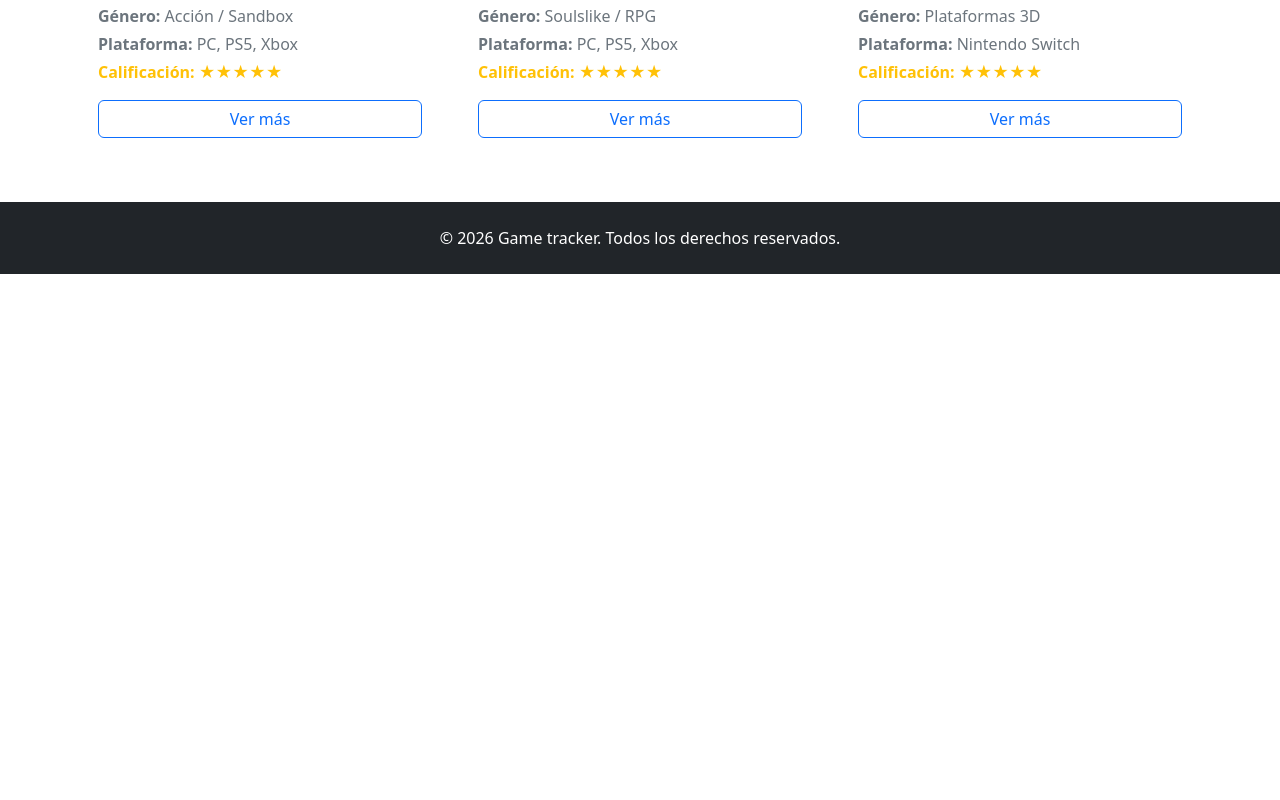
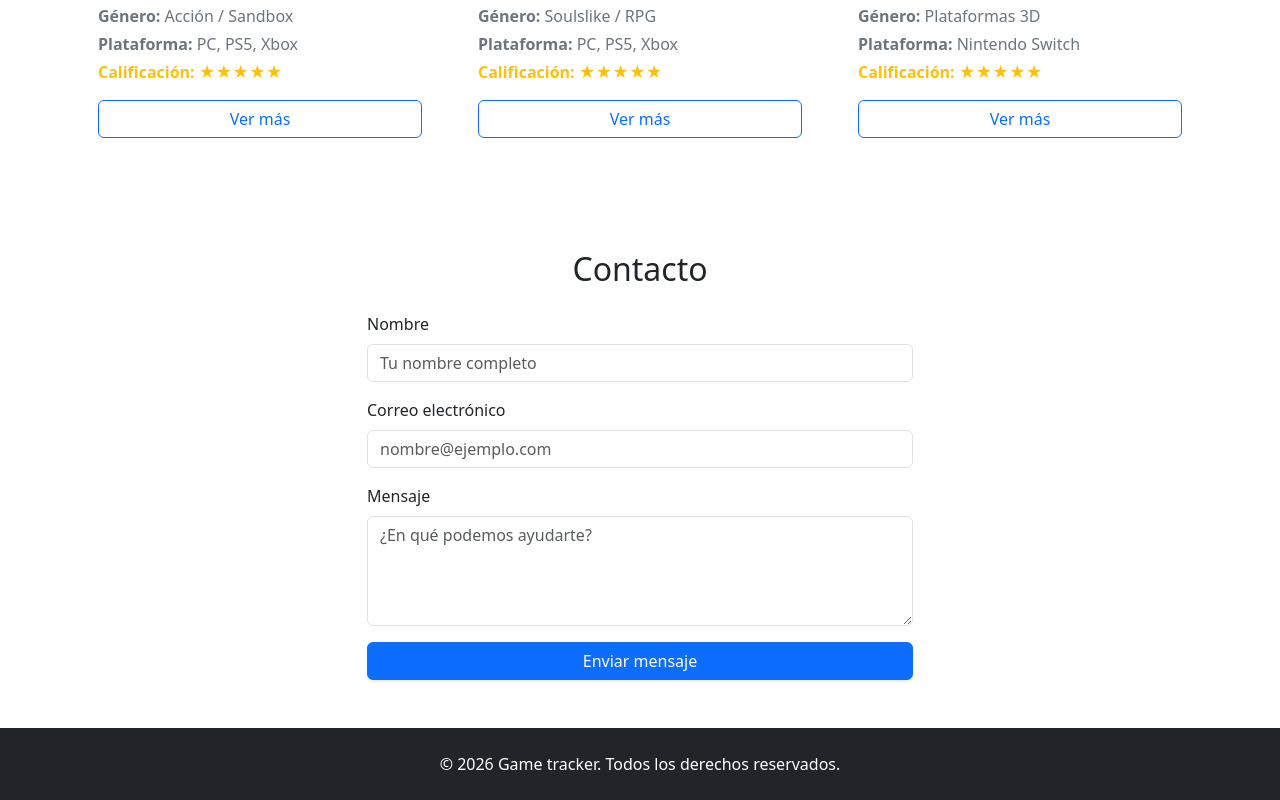
Before and after one commit to HectorAlbur/Proyecto-Boostrap-LLM, a plain HTML site: page Index.html in a window 1280 px wide. Shown: the part 1078-1878 px from the top of the page. Before the commit the page ends 1352 px from the top, so only its background shows below. Drawn offline with nearby package versions, Linux system fonts and the light colour scheme; a script that the page names is missing.

Commit message:
feat: seccion de contacto generada con LLM y Boostrap 5

```diff
--- a/Index.html
+++ b/Index.html
@@ -161,6 +161,29 @@
 </section>
     </main>
 
+    <section class="container py-5">
+    <div class="row justify-content-center">
+        <div class="col-md-6">
+            <h2 class="text-center mb-4">Contacto</h2>
+            <form action="#">
+                <div class="mb-3">
+                    <label for="nombre" class="form-label">Nombre</label>
+                    <input type="text" class="form-control" id="nombre" placeholder="Tu nombre completo">
+                </div>
+                <div class="mb-3">
+                    <label for="email" class="form-label">Correo electrónico</label>
+                    <input type="email" class="form-control" id="email" placeholder="nombre@ejemplo.com">
+                </div>
+                <div class="mb-3">
+                    <label for="mensaje" class="form-label">Mensaje</label>
+                    <textarea class="form-control" id="mensaje" rows="4" placeholder="¿En qué podemos ayudarte?"></textarea>
+                </div>
+                <button type="submit" class="btn btn-primary w-100 shadow-sm">Enviar mensaje</button>
+            </form>
+        </div>
+    </div>
+</section>
+
     <footer class="bg-dark text-white text-center py-4 mt-auto">
         <div class="container">
             <p class="mb-0">&copy; 2026 Game tracker. Todos los derechos reservados.</p>
```
